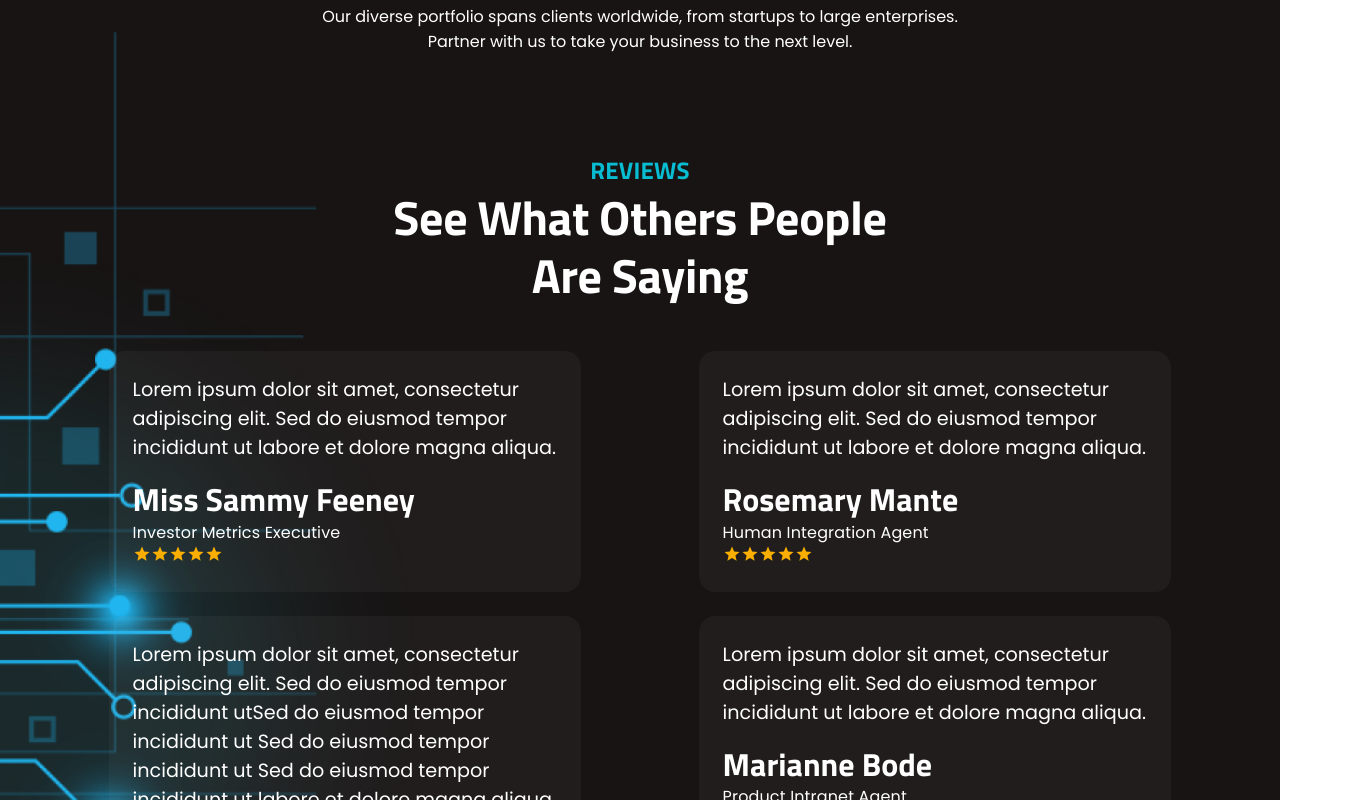
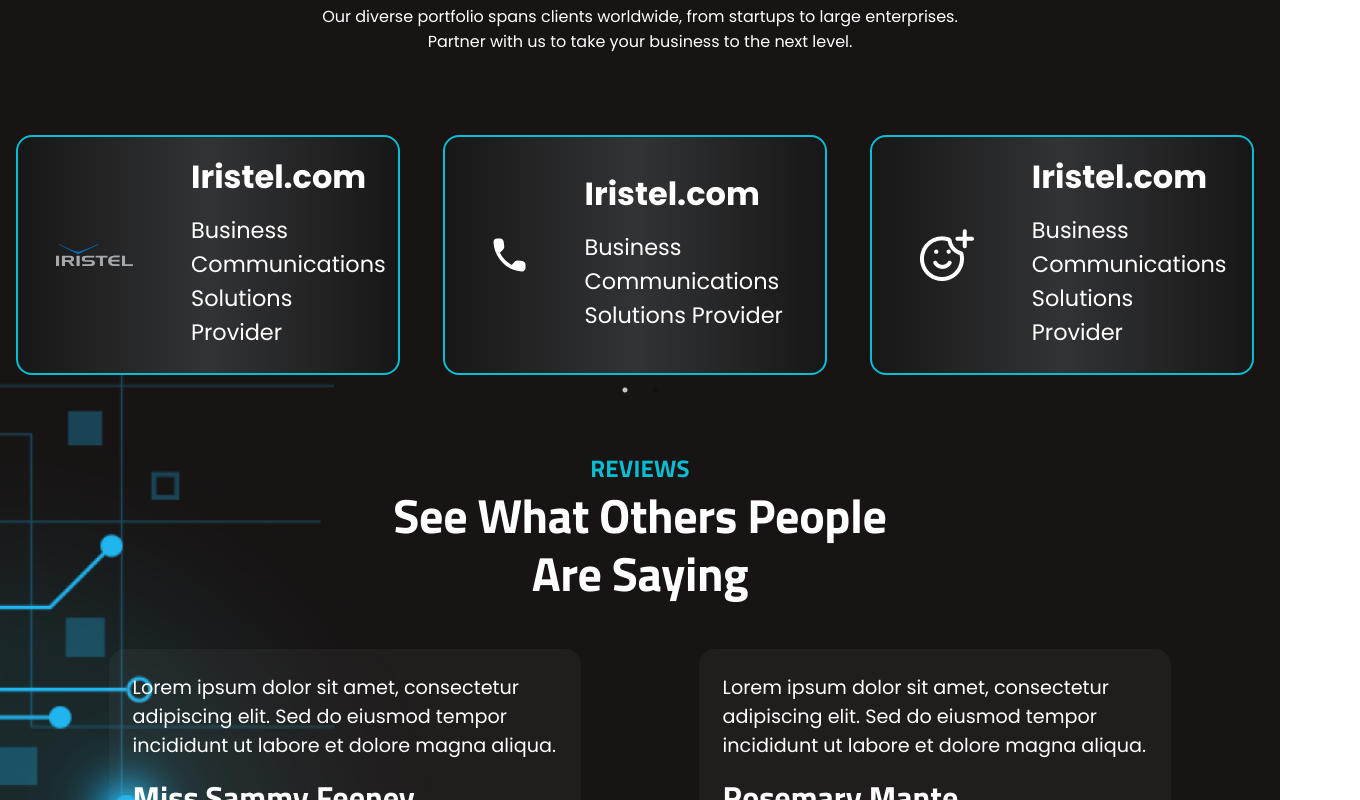
Before and after one commit to SabinGama/Site_Andy, a React (Vite) app: page / in a window 1280 px wide. Shown: the part 2920-3720 px from the top of the page, 1360 px wide, since content can reach past the window. Built offline with nearby package versions, Linux system fonts and the light colour scheme.

Commit message:
slider+footer

```diff
--- a/package.json
+++ b/package.json
@@ -17,10 +17,11 @@
     "@emotion/styled": "^11.13.5",
     "@mui/material": "^6.1.9",
     "bootstrap": "^5.3.3",
-    "gh-pages": "^6.2.0",
     "react": "^18.3.1",
     "react-dom": "^18.3.1",
-    "react-responsive-carousel": "^3.2.23"
+    "react-responsive-carousel": "^3.2.23",
+    "react-slick": "^0.30.2",
+    "slick-carousel": "^1.8.1"
   },
   "devDependencies": {
     "@eslint/js": "^9.15.0",
@@ -32,6 +33,7 @@
     "eslint-plugin-react": "^7.37.2",
     "eslint-plugin-react-hooks": "^5.0.0",
     "eslint-plugin-react-refresh": "^0.4.14",
+    "gh-pages": "^6.2.0",
     "globals": "^15.12.0",
     "postcss": "^8.4.49",
     "tailwindcss": "^3.4.15",
--- a/src/App.jsx
+++ b/src/App.jsx
@@ -8,6 +8,7 @@
 import Contact from './components/Contact';
 import Footer from './components/Footer';
 import Navbar2 from './components/Navbar2';
+import SliderSection from './components/SliderSection';
 const App = () => {
   return (
     <div style={{backgroundColor:'#181414'}}>
@@ -18,6 +19,7 @@
         <Services/>
         <About/>
         <Clients/>
+        <SliderSection/>
         <Reviews/>
         <Contact/>
         <Footer/>
--- a/src/components/Footer.jsx
+++ b/src/components/Footer.jsx
@@ -41,14 +41,9 @@
           </Box>
         </Box>
 
-        {/* Newsletter Column
-        <Box sx={newsletterColumn}>
-          <Typography variant="h5" sx={{ fontWeight: 600, marginBottom: '10px' }}>
-            Newsletter
-          </Typography>
-          <Typography variant="body1" sx={{ marginBottom: '20px', visibility:'hidden' }}>
-            Monthly digest of what's new and exciting from us.
-          </Typography>
+
+        <Box sx={footerColumn}>
+          Newsletter Column
           <Box sx={newsletterForm}>
             <TextField
               id="newsletter1"
@@ -61,7 +56,7 @@
               Subscribe
             </Button>
           </Box>
-        </Box> */}
+        </Box>
       </Box>
     </Box>
   );
@@ -105,7 +100,7 @@
 };
 
 const newsletterColumn = {
-  width: '100%',
+  width: '20vw',
   maxWidth: '500px',
   marginBottom: '20px', // Add margin for spacing
 
@@ -116,28 +111,31 @@
   display: 'flex',
   flexDirection: 'row',
   gap: '10px',
-  width: '432px',
+  width: '25vw',
   height: '80px',
   position:'relative',
   borderRadius:'24px',
-  border: 'none!important'
+  border: 'none!important',
+  marginTop: '2vh',
 };
 
 const newsletterInput = {
   width: '432px',
   height: '80px',
   borderRadius:'24px',
-  marginTop: '2vh'
+  marginTop: '2vh',
+  borderColor: 'transpartent!important'
 };
 
 const newsletterButton = {
   borderRadius:'24px',
-  width: '150px',
-  height: '64px',
+  width: '8vw',
+  height: '8vh',
   background:'#1198C0',
   position: 'absolute',
   right:'0',
-  top:'1.3vh'
+  top:'1.3vh',
+  margin: '0 0.5vw'
 };
 
 export default Footer;
--- a/src/components/Icon.jsx
+++ b/src/components/Icon.jsx
@@ -12,6 +12,7 @@
 import Logo_color from '../assets/logo_color.png'
 import Mail from '../assets/mail.svg'
 import Phone from '../assets/phone.svg'
+import Iristel from '../assets/iristel.png'
 
 export default ({icon, styles})=>{
     switch (icon) {
@@ -41,6 +42,8 @@
             return <img style={styles} src={Mail} alt='Mail_icon'></img>
         case 'Phone':
             return <img style={styles} src={Phone} alt='Phone_icon'></img>
+            case 'Iristel':
+            return <img style={styles} src={Iristel} alt='Iristel_icon'></img>
         default:
             return <img style={styles} src={Logo} alt='Secure_icon'></img>
     }
--- /dev/null
+++ b/src/components/SliderSection.jsx
@@ -0,0 +1,66 @@
+// import logo from './logo.svg';
+import "slick-carousel/slick/slick.css";
+import "slick-carousel/slick/slick-theme.css";
+import Slider from "react-slick";
+import "../index.css";
+import { Typography, Box, TextField , Button} from '@mui/material';
+import Card_slider from "./cards/Card_slider";
+
+const data=[
+  {
+    image:'Iristel',
+    title:'Iphone 5G Phone',
+  },
+  {
+    image:'Phone',
+    title:'Iphone 5G Phone',
+  },
+  {
+    image:'Client',
+    title:'Iphone 5G Phone',
+  },
+  {
+    image:'Home',
+    title:'Iphone 5G Phone',
+  },
+
+]
+
+function SliderSection() {
+
+  let settings = {
+    dots: true,
+    infinite: true,
+    speed: 500,
+    slidesToShow: 3,
+    slidesToScroll: 3,
+  };
+
+  return (
+    <div className='h-screen bg-slate-600 pt-10'>
+
+      <div className='w-3/4 m-auto '>
+      <Slider {...settings}>
+        {
+          data.map((item,index)=>{
+            return(
+              <div key={index} className='bg-white'>
+
+            <Box style={slider_Card}>
+            <Card_slider icon_card={item.image}/>
+            </Box>
+                </div>
+            )
+          })
+        }
+      </Slider>
+      </div>
+    </div>
+  );
+}
+
+export default SliderSection;
+
+const slider_Card= {
+    margin: '0px 16px',
+  };
--- /dev/null
+++ b/src/components/cards/Card_slider.jsx
@@ -0,0 +1,119 @@
+import React from 'react'
+import { Typography, Box } from '@mui/material';
+import Icon from '../Icon';
+
+const Card_slider = ({text_titlu, text_descriere, icon_card}) => {
+  return (
+    <Box sx={container}>
+    <Icon styles={poza} icon={icon_card}/>
+    <Box sx={icon_text}>
+    <Typography variant="h3" sx={h3}>Iristel.com</Typography>
+    <Typography variant="p1" sx={p}> Business Communications
+    Solutions Provider</Typography>
+    </Box>
+    </Box>
+  )
+}
+
+const container={
+  padding:'2%',
+  marginLeft: {
+    xs: '0%', // 100% width on extra-small screens
+    sm: '15%',  // 80% width on small screens
+    md: '0',  // 60% width on medium screens
+    lg: '0',  // 50% width on large screens
+    xl: '0'   // 40% width on extra-large screens
+},
+marginRight: {
+    xs: '0%', // 100% width on extra-small screens
+    sm: '15%',  // 80% width on small screens
+    md: '0',  // 60% width on medium screens
+    lg: '0',  // 50% width on large screens
+    xl: '0'   // 40% width on extra-large screens
+},
+  width:{
+    xs:'30vw',
+    sm:'30vw',
+    md:'30vw',
+    lg:'30vw',
+    xl:'30vw'
+  },
+  height:'30vh',
+  justifyContent:'center',
+  alignItems:'center',
+  background: 'linear-gradient(90deg, #171717,#323335,#171717)',
+  borderRadius: '16px',
+  border: '2px solid rgb(8, 190, 210)',
+  marginTop:'2%',
+  display: 'flex',
+  flexDirection:{
+    xs: 'column',
+    sm:'column',
+    md:'column',
+    lg:'row',
+    xl:'row'
+  }
+}
+
+const icon={
+  justifyContent:'center',
+  alignItems:'center',
+  alignSelf:'center',
+  padding:2,
+}
+
+const poza = {
+  maxWidth: '100%',
+  height:{ xs: '15vh',
+  sm: '15vh',
+  md: '4vh',
+  lg: '4vh',
+  xl: '4vh',
+},
+  width: '6vw',
+  margin: '0px 40px'
+}
+
+const icon_text ={
+  display:'flex',
+  flexDirection:'column',
+  textAlign:{
+    xs: 'center',
+    sm: 'center',
+    md: 'center',
+    lg: 'start',
+    xl: 'start'
+  },
+  margin:{
+    xs: '0',
+    sm: '3vh 0',
+    md: '3vh 0',
+    lg: '0 2vh',
+    xl: '0 2vh'
+  },
+}
+
+const p = {
+  fontWeight:400, display:'block', color:'white', fontFamily: 'Poppins', marginLeft:'1%',
+  fontSize: {
+    xs:'0.3rem',
+    sm:'0.8rem',
+    md:'1.2rem',
+    lg:'1.4rem',
+    xl:'1.4rem'
+  },
+};
+
+const h3 = {
+    fontWeight:600, display:'block', color:'white', fontFamily: 'Poppins', marginLeft:'1%',
+  fontSize: {
+    xs:'0.5rem',
+    sm:'1rem',
+    md:'1.4rem',
+    lg:'2rem',
+    xl:'2rem'
+  },
+  marginBottom: '2.5vh',
+  lineHeight: '32px'
+}
+export default Card_slider
--- a/src/index.css
+++ b/src/index.css
@@ -32,3 +32,40 @@
 a {
   text-decoration: none;
 }
+
+.slick-next{
+  display: none!important;
+}
+
+
+ .slick-prev{
+  display: none!important;
+}
+
+.slick-dots li.slick-active button:before {
+  opacity: .75;
+  color: #fff!important;
+}
+
+.slick-dots li button:before {
+  font-family: 'slick';
+  font-size: 6px;
+  line-height: 20px;
+  position: absolute;
+  top: 0;
+  left: 0;
+  width: 20px;
+  height: 20px;
+  content: '•';
+  text-align: center;
+  opacity: .25;
+  color: #ffffff;
+  -webkit-font-smoothing: antialiased;
+  -moz-osx-font-smoothing: grayscale;
+}
+@media (max-width: 768px) {
+.poza_laptop {
+  height: 45vh !important;
+  margin-top: 2vh!important;
+}
+}
```
Also changed, not shown: src/assets/iristel.png (added), 1 other file (tests, documents, lock files or other folders).
